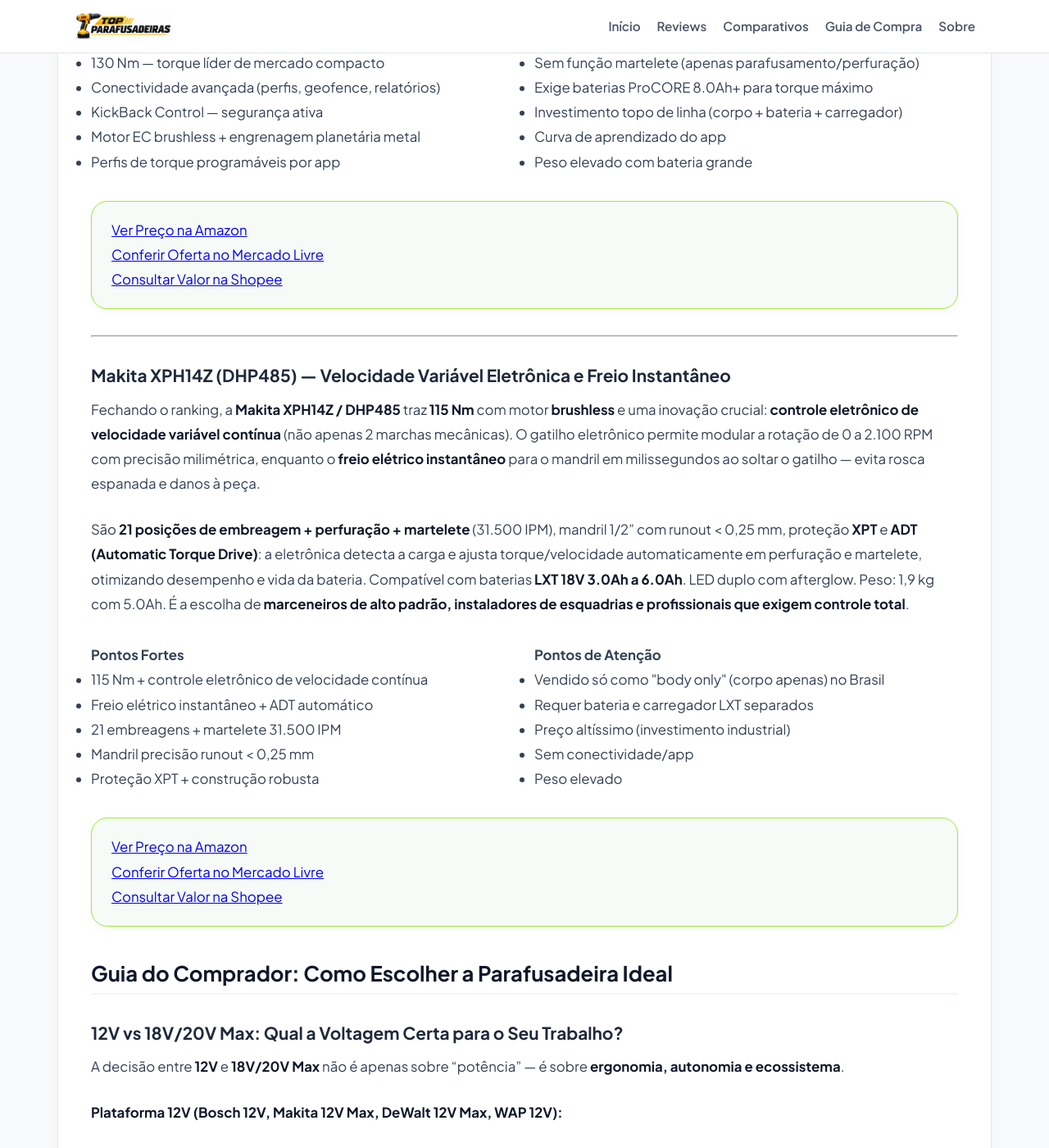
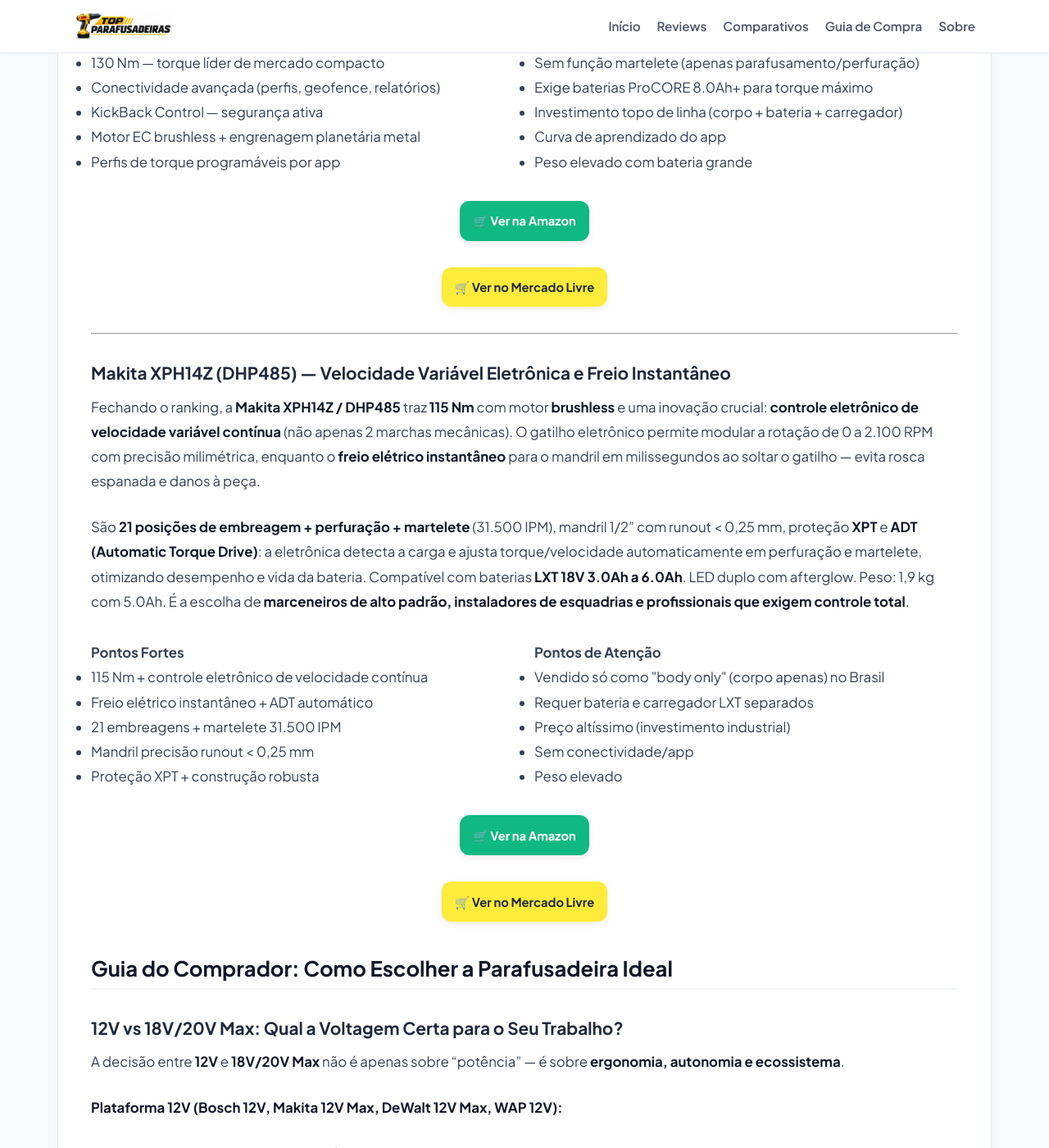
Before and after one commit to membroequipe/SiteReview, a Jekyll site: the page built from _posts/2026-10-22-qual-a-melhor-parafusadeira.md, in a window 1280 px wide and 1400 px high, scrolled down 10413 px. Shown: the whole window at 82% size. Built offline with Jekyll 4.4.1, drawn with Linux system fonts in a browser that asks for light colours; some of the changed text lies outside the part shown.

Commit message:
Update 2026-10-22-qual-a-melhor-parafusadeira.md

```diff
--- a/_posts/2026-10-22-qual-a-melhor-parafusadeira.md
+++ b/_posts/2026-10-22-qual-a-melhor-parafusadeira.md
@@ -517,16 +517,16 @@
 </div>
 </div>
 
-<div class="product-card-affiliate">
-<div class="card-amazon">
-<a href="#" target="_blank" rel="noopener sponsored">Ver Preço na Amazon</a>
+<div style="text-align: center; margin: 2rem 0;">
+  <a href="SEU_LINK_AQUI" target="_blank" rel="nofollow sponsored" class="btn-store btn-amazon-green">
+    🛒 Ver na Amazon
+  </a>
 </div>
-<div class="card-mercadolivre">
-<a href="#" target="_blank" rel="noopener sponsored">Conferir Oferta no Mercado Livre</a>
-</div>
-<div class="card-shopee">
-<a href="#" target="_blank" rel="noopener sponsored">Consultar Valor na Shopee</a>
-</div>
+
+<div style="text-align: center; margin: 2rem 0;">
+  <a href="SEU_LINK_AQUI" target="_blank" rel="nofollow sponsored" class="btn-store btn-ml-yellow">
+    🛒 Ver no Mercado Livre
+  </a>
 </div>
 
 ---
@@ -560,16 +560,16 @@
 </div>
 </div>
 
-<div class="product-card-affiliate">
-<div class="card-amazon">
-<a href="#" target="_blank" rel="noopener sponsored">Ver Preço na Amazon</a>
+<div style="text-align: center; margin: 2rem 0;">
+  <a href="SEU_LINK_AQUI" target="_blank" rel="nofollow sponsored" class="btn-store btn-amazon-green">
+    🛒 Ver na Amazon
+  </a>
 </div>
-<div class="card-mercadolivre">
-<a href="#" target="_blank" rel="noopener sponsored">Conferir Oferta no Mercado Livre</a>
-</div>
-<div class="card-shopee">
-<a href="#" target="_blank" rel="noopener sponsored">Consultar Valor na Shopee</a>
-</div>
+
+<div style="text-align: center; margin: 2rem 0;">
+  <a href="SEU_LINK_AQUI" target="_blank" rel="nofollow sponsored" class="btn-store btn-ml-yellow">
+    🛒 Ver no Mercado Livre
+  </a>
 </div>
 
 ## <a id="guia-de-compra"></a>Guia do Comprador: Como Escolher a Parafusadeira Ideal
@@ -736,18 +736,17 @@
 3. **Teste a ergonomia:** Se possível, segure a ferramenta — peso, equilíbrio, gatilho, vibração
 4. **Compre de revendedor autorizado** — garante nota fiscal, garantia estendida e peça de reposição
 
-<div class="product-card-affiliate">
-<div class="card-amazon">
-<a href="#" target="_blank" rel="noopener sponsored">Ver Top 10 na Amazon</a>
-</div>
-<div class="card-mercadolivre">
-<a href="#" target="_blank" rel="noopener sponsored">Conferir Ofertas no Mercado Livre</a>
-</div>
-<div class="card-shopee">
-<a href="#" target="_blank" rel="noopener sponsored">Consultar Preços na Shopee</a>
-</div>
+<div style="text-align: center; margin: 2rem 0;">
+  <a href="SEU_LINK_AQUI" target="_blank" rel="nofollow sponsored" class="btn-store btn-amazon-green">
+    🛒 Ver na Amazon
+  </a>
 </div>
 
+<div style="text-align: center; margin: 2rem 0;">
+  <a href="SEU_LINK_AQUI" target="_blank" rel="nofollow sponsored" class="btn-store btn-ml-yellow">
+    🛒 Ver no Mercado Livre
+  </a>
+</div>
 ---
 
 *Artigo atualizado em 22 de outubro de 2026 pela Equipe de Análises. Especificações baseadas em fichas técnicas oficiais dos fabricantes (Bosch Professional, Makita, DeWalt, WAP) e testes comparativos em cenários reais de marcenaria, instalação elétrica, drywall e obra. Preços e disponibilidade de kits variam por canal de venda — use os botões acima para consultar valores atuais.*
```
